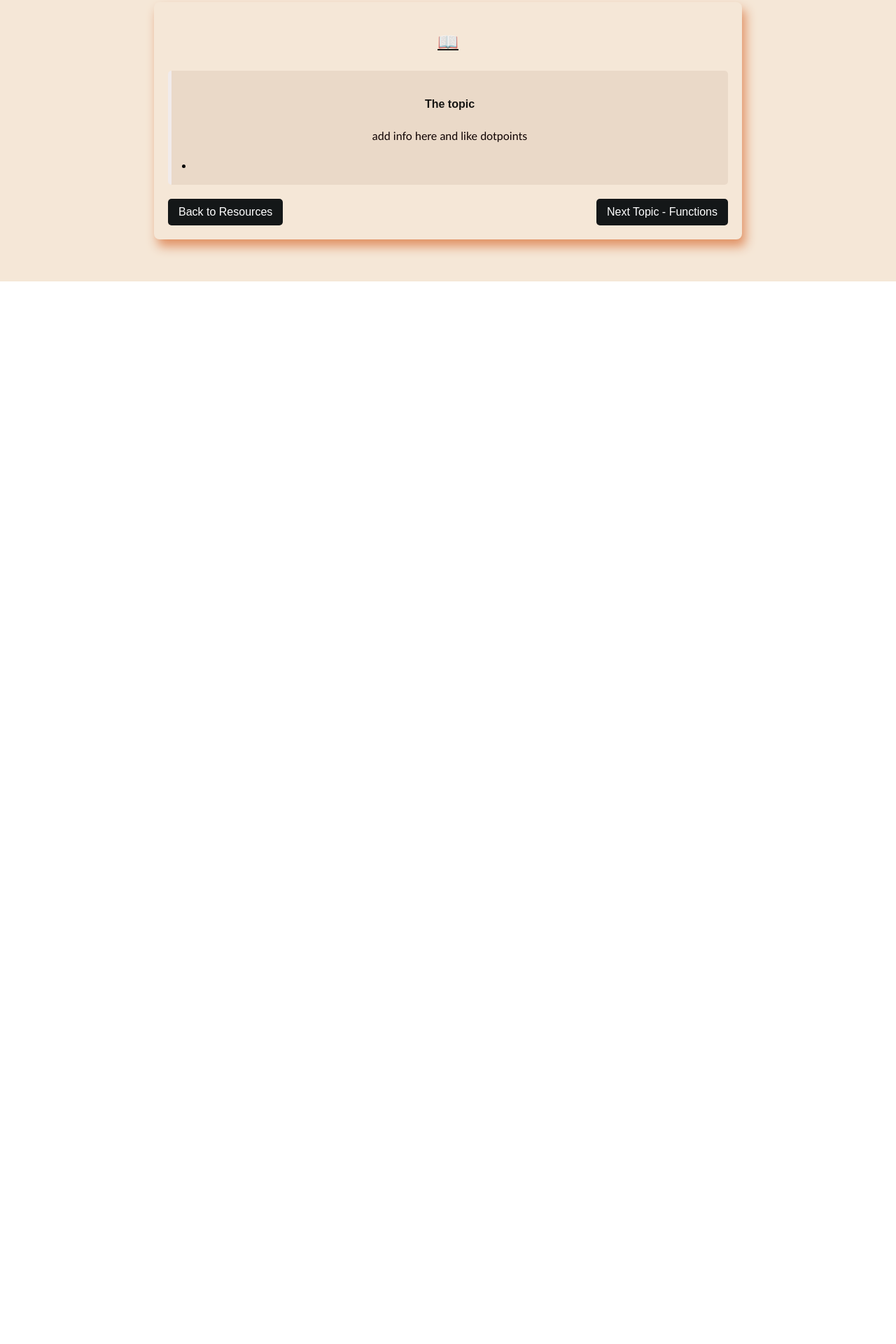
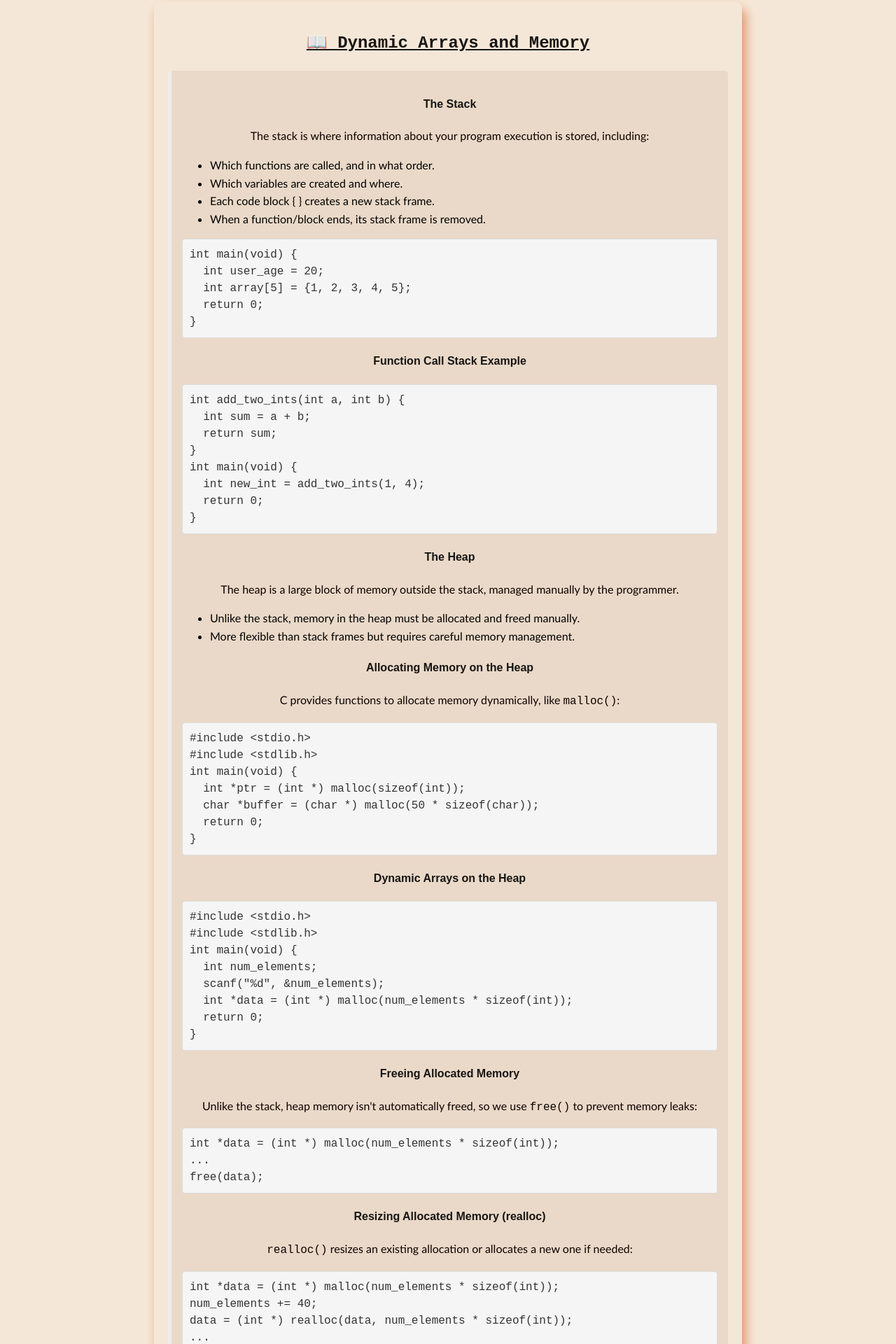
Before and after one commit to noorbabar/noorportfolio, a React (Vite) app in the folder Noorportfolio/frontend/: page /memory in a window 1280 px wide. Shown: the part 340-2260 px from the top of the page at 70% size. Before the commit the page ends 800 px from the top, so only its background shows below. Built offline with nearby package versions, Linux system fonts and the light colour scheme.

Commit message:
finalised memory and pointers

```diff
--- a/Noorportfolio/frontend/src/components/Course/1511/Memory.jsx
+++ b/Noorportfolio/frontend/src/components/Course/1511/Memory.jsx
@@ -1,28 +1,126 @@
 import React from "react";
 import { useNavigate } from "react-router-dom";
 
-const Custom = () => {
+const Memory = () => {
+  const navigate = useNavigate();
 
   return (
     <div className="notes-container">
-      <h1 style={{ textDecoration: "underline" }} className="notes-title">📖 </h1>
+      <h1 style={{ textDecoration: "underline" }} className="notes-title">
+        📖 Dynamic Arrays and Memory
+      </h1>
 
       <section className="note-section" style={{ color: "black", fontFamily: "'Trebuchet MS', sans-serif", textAlign: "left" }}>
-        <h3 className="underline">The topic</h3>
-        <p>add info here and like dotpoints </p>
-        <li></li>
-</section>
+        <h3 className="underline">The Stack</h3>
+        <p>
+          The stack is where information about your program execution is stored, including:
+        </p>
+        <ul>
+          <li>Which functions are called, and in what order.</li>
+          <li>Which variables are created and where.</li>
+          <li>Each code block {"{ }"} creates a new stack frame.</li>
+          <li>When a function/block ends, its stack frame is removed.</li>
+        </ul>
+        <pre className="code-snippet">
+          <code>
+{`int main(void) {
+  int user_age = 20;
+  int array[5] = {1, 2, 3, 4, 5};
+  return 0;
+}`}
+          </code>
+        </pre>
+
+        <h3 className="underline">Function Call Stack Example</h3>
+        <pre className="code-snippet">
+          <code>
+{`int add_two_ints(int a, int b) {
+  int sum = a + b;
+  return sum;
+}
+int main(void) {
+  int new_int = add_two_ints(1, 4);
+  return 0;
+}`}
+          </code>
+        </pre>
+
+        <h3 className="underline">The Heap</h3>
+        <p>
+          The heap is a large block of memory outside the stack, managed manually by the programmer.
+        </p>
+        <ul>
+          <li>Unlike the stack, memory in the heap must be allocated and freed manually.</li>
+          <li>More flexible than stack frames but requires careful memory management.</li>
+        </ul>
+
+        <h3 className="underline">Allocating Memory on the Heap</h3>
+        <p>
+          C provides functions to allocate memory dynamically, like <code>malloc()</code>:
+        </p>
+        <pre className="code-snippet">
+          <code>
+{`#include <stdio.h>
+#include <stdlib.h>
+int main(void) {
+  int *ptr = (int *) malloc(sizeof(int));
+  char *buffer = (char *) malloc(50 * sizeof(char));
+  return 0;
+}`}
+          </code>
+        </pre>
+
+        <h3 className="underline">Dynamic Arrays on the Heap</h3>
+        <pre className="code-snippet">
+          <code>
+{`#include <stdio.h>
+#include <stdlib.h>
+int main(void) {
+  int num_elements;
+  scanf("%d", &num_elements);
+  int *data = (int *) malloc(num_elements * sizeof(int));
+  return 0;
+}`}
+          </code>
+        </pre>
+
+        <h3 className="underline">Freeing Allocated Memory</h3>
+        <p>
+          Unlike the stack, heap memory isn't automatically freed, so we use <code>free()</code> to prevent memory leaks:
+        </p>
+        <pre className="code-snippet">
+          <code>
+{`int *data = (int *) malloc(num_elements * sizeof(int));
+...
+free(data);`}
+          </code>
+        </pre>
+
+        <h3 className="underline">Resizing Allocated Memory (realloc)</h3>
+        <p>
+          <code>realloc()</code> resizes an existing allocation or allocates a new one if needed:
+        </p>
+        <pre className="code-snippet">
+          <code>
+{`int *data = (int *) malloc(num_elements * sizeof(int));
+num_elements += 40;
+data = (int *) realloc(data, num_elements * sizeof(int));
+...
+free(data);`}
+          </code>
+        </pre>
+      </section>
 
       <div className="navigation-buttons">
         <button onClick={() => navigate("/resources")} className="nav-button">
           Back to Resources
         </button>
-        <button onClick={() => navigate("/functions")} className="nav-button">
-          Next Topic - Functions
+        <button onClick={() => navigate("/linked-lists")} className="nav-button">
+          Next Topic - Linked Lists
         </button>
       </div>
     </div>
   );
 };
 
-export default Custom;
+export default Memory;
--- a/Noorportfolio/frontend/src/components/Course/1511/Pointers.jsx
+++ b/Noorportfolio/frontend/src/components/Course/1511/Pointers.jsx
@@ -8,80 +8,74 @@ const Pointers = () => {
     <div className="notes-container">
       <h1 style={{ textDecoration: "underline" }} className="notes-title">📖 Pointers</h1>
 
-      <section className="note-section" style={{ color: "black", fontFamily: "'Trebuchet MS', sans-serif", textAlign: "left" }}>
+      <section className="note-section">
         <h3 className="underline">What are Pointers?</h3>
         <p>
           A pointer is a variable that stores the <b>memory address</b> of another variable.
-          <br/> Memory is like a large grid where each block has a unique identifier (an address).
-          <br/>Instead of storing actual values, pointers store addresses, allowing us to access and modify variables indirectly.
+          Memory is like a large grid where each block has a unique identifier (an address).
+          Instead of storing actual values, pointers store addresses, allowing us to access and modify variables indirectly.
         </p>
       </section>
-<section className="note-section" style={{ color: "black", fontFamily: "'Trebuchet MS', sans-serif", textAlign: "left" }}>
 
+      <section className="note-section">
         <h3 className="underline">Pointer Declaration</h3>
-        <p>
-          To declare a pointer, we use the <code>*</code> symbol:
-          <pre className="code-snippet">
-            int *pointer;  // Declares a pointer to an integer
-            struct student *studentPtr; // Declares a pointer to a struct
-          </pre>
-        </p>
-</section>
-<section className="note-section" style={{ color: "black", fontFamily: "'Trebuchet MS', sans-serif", textAlign: "left" }}>
-
-        <h3 className="underline">Address-of Operator (&)</h3>
-        <p>
-          The <code>&</code> operator gives us the address of a variable.
+        <p>To declare a pointer, we use the <code>*</code> symbol:</p>
         <pre className="code-snippet">
           <code>
-           {` int number = 5;
-            int *pointer_to_number = &number;
-            // Stores address of number in pointer `}
+{`int *pointer;  // Declares a pointer to an integer
+struct student *studentPtr; // Declares a pointer to a struct`}
           </code>
         </pre>
-        </p>
       </section>
-<section className="note-section" style={{ color: "black", fontFamily: "'Trebuchet MS', sans-serif", textAlign: "left" }}>
 
+      <section className="note-section">
+        <h3 className="underline">Address-of Operator (&)</h3>
+        <p>The <code>&</code> operator gives us the address of a variable.</p>
+        <pre className="code-snippet">
+          <code>
+{`int number = 5;
+int *pointer_to_number = &number;
+// Stores address of number in pointer`}
+          </code>
+        </pre>
+      </section>
+
+      <section className="note-section">
         <h3 className="underline">Dereferencing (*)</h3>
-        <p>
-          Dereferencing a pointer means accessing the value at the stored address using <code>*</code>.
+        <p>Dereferencing a pointer means accessing the value at the stored address using <code>*</code>.</p>
         <pre className="code-snippet">
           <code>
 {`int myNumber = 10;
 int *ptr = &myNumber;
-            printf("Value at pointer: %d", *ptr);
-            // Outputs 10`}
+printf("Value at pointer: %d", *ptr);  // Outputs 10`}
           </code>
         </pre>
-        </p>
       </section>
-<section className="note-section" style={{ color: "black", fontFamily: "'Trebuchet MS', sans-serif", textAlign: "left" }}>
 
+      <section className="note-section">
         <h3 className="underline">Common Mistakes</h3>
-        <p>
-          <b>Incorrect:</b>
+        <p><b>Incorrect:</b></p>
         <pre className="code-snippet">
           <code>
 {`int number;
 int *number_ptr;
-        number_ptr = number; 1 //  Wrong: Cannot assign an integer to a pointer `}
+number_ptr = number; // Wrong: Cannot assign an integer to a pointer`}
           </code>
         </pre>
+        <p><b>Correct:</b></p>
+        <pre className="code-snippet">
+          <code>
+{`number_ptr = &number;  // Correct: Assign the address of number`}
+          </code>
+        </pre>
+      </section>
 
-          <b>Correct:</b>
+      <section className="note-section">
+        <h3 className="underline">Pointers in Functions (Pass by Reference)</h3>
+        <p>Pointers allow modifying variables inside functions by passing addresses.</p>
         <pre className="code-snippet">
-            number_ptr = &number;  //  Correct: Assign the address of number
-          </pre>
-        </p>
-</section>
-<section className="note-section" style={{ color: "black", fontFamily: "'Trebuchet MS', sans-serif", textAlign: "left" }}>
-
-        <h3 className="underline">Pointers in Functions (Pass by Reference)</h3>
-        <p>
-          Pointers allow modifying variables inside functions by passing addresses.
-          <pre className="code-snippet">
-          {`  void doubleValue(int *x) {
+          <code>
+{`void doubleValue(int *x) {
   *x = *x * 2;
 }
 
@@ -89,18 +83,20 @@ const Pointers = () => {
   int num = 5;
   doubleValue(&num);
   printf("%d", num);  // Outputs 10
-            } `}
+}`}
+          </code>
         </pre>
-        </p>
       </section>
-<section className="note-section" style={{ color: "black", fontFamily: "'Trebuchet MS', sans-serif", textAlign: "left" }}>
 
+      <section className="note-section">
         <h3 className="underline">Pointers and Arrays</h3>
         <p>
-          - Arrays <b>decay</b> into pointers, meaning the array variable points to the first element in memory.
-          <br/>- This allows efficient traversal using pointer arithmetic.
+          Arrays <b>decay</b> into pointers, meaning the array variable points to the first element in memory.
+          This allows efficient traversal using pointer arithmetic.
+        </p>
         <pre className="code-snippet">
-           {` void doubleArray(int data[], int size) {
+          <code>
+{`void doubleArray(int data[], int size) {
   for (int i = 0; i < size; i++) {
     data[i] *= 2;
   }
@@ -109,12 +105,12 @@ const Pointers = () => {
 int main() {
   int arr[5] = {1, 2, 3, 4, 5};
   doubleArray(arr, 5);
-            } `}
+}`}
+          </code>
         </pre>
-        </p>
       </section>
-<section className="note-section" style={{ color: "black", fontFamily: "'Trebuchet MS', sans-serif", textAlign: "left" }}>
 
+      <section className="note-section">
         <h3 className="underline">Example: Pointers in Baking</h3>
         <p>
           Think of a recipe book as memory. Instead of copying the entire book, you bookmark (pointer) the page of the recipe.
@@ -127,7 +123,7 @@ const Pointers = () => {
           Back to Resources
         </button>
         <button onClick={() => navigate("/memory")} className="nav-button">
-          Next Topic - Memory
+          Next Topic - Dynamic Arrays & Memory
         </button>
       </div>
     </div>
```
Lines whose indentation alone changed are shown as unchanged.
